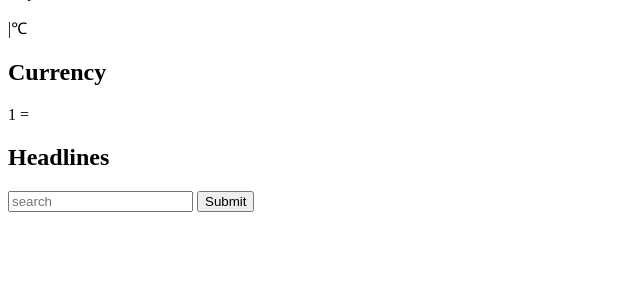
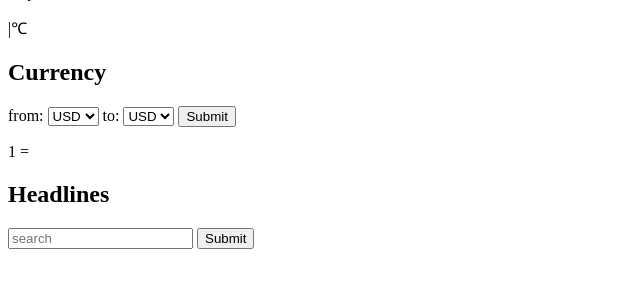
Before and after one commit to apetrovskiy/FlaskSamples, a Flask app: template DwyerAggarwalStouffer/templates/home.html in a window 1280 px wide. Shown: the part 167-455 px from the top of the page, without its empty margins (0-640 px from the left). Run offline with Flask 2, Linux system fonts and the light colour scheme; the template is opened without the code that fills it, so the values that code supplies are empty.

Commit message:
v.014 (#14)

```diff
--- a/DwyerAggarwalStouffer/headlines.py
+++ b/DwyerAggarwalStouffer/headlines.py
@@ -42,12 +42,13 @@ def home():
     currency_to = request.args.get('currency_to')
     if not currency_to:
         currency_to = DEFAULTS['currency_to']
-    rate = get_rate(currency_from, currency_to)
+    rate, currencies = get_rate(currency_from, currency_to)
     return render_template("home.html",
                            articles=articles, weather=weather,
                            currency_from=currency_from,
                            currency_to=currency_to,
-                           rate=rate)
+                           rate=rate,
+                           currencies=sorted(currencies))
 
 
 def get_news(query):
@@ -79,7 +80,7 @@ def get_rate(frm, to):
     parsed = json.loads(all_currency).get('rates')
     frm_rate = parsed.get(frm.upper())
     to_rate = parsed.get(to.upper())
-    return to_rate/frm_rate
+    return (to_rate/frm_rate, parsed.keys())
 
 if __name__ == "__main__":
     app.run(port=5000, debug=True)
--- a/DwyerAggarwalStouffer/templates/home.html
+++ b/DwyerAggarwalStouffer/templates/home.html
@@ -12,6 +12,22 @@
         <p>City: <b>{{weather.city}}, {{weather.country}}</b></p>
         <p>{{weather.description}} |{{weather.temperature}}&#8451;</p>
         <h2>Currency</h2>
+        <form>
+            from: <select name="currency_from">
+                <option value="USD">USD</option>
+                <option value="GBP">GBP</option>
+                <option value="EUR">EUR</option>
+                <option value="ZAR">ZAR</option>
+            </select>
+
+            to: <select name="currency_to">
+                <option value="USD">USD</option>
+                <option value="GBP">GBP</option>
+                <option value="EUR">EUR</option>
+                <option value="ZAR">ZAR</option>
+            </select>
+            <input type="submit" value="Submit">
+        </form>
         1 {{currency_from}} = {{currency_to}} {{rate}}
         <h2>Headlines</h2>
         <form action="/" method="post">
```
